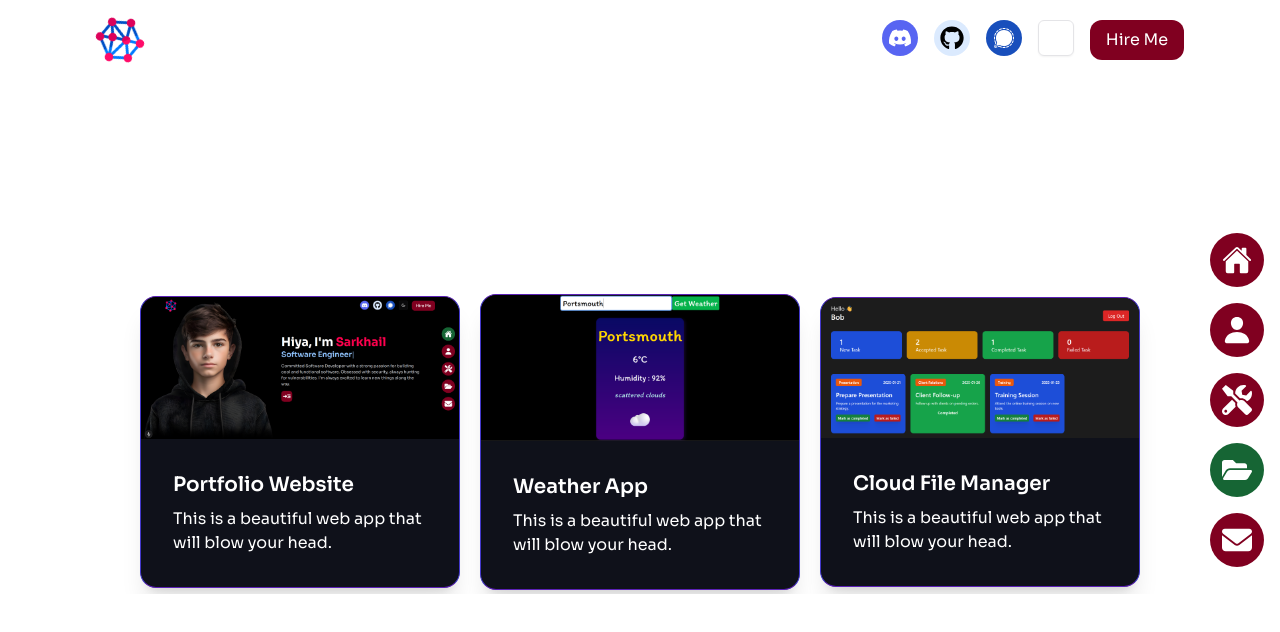
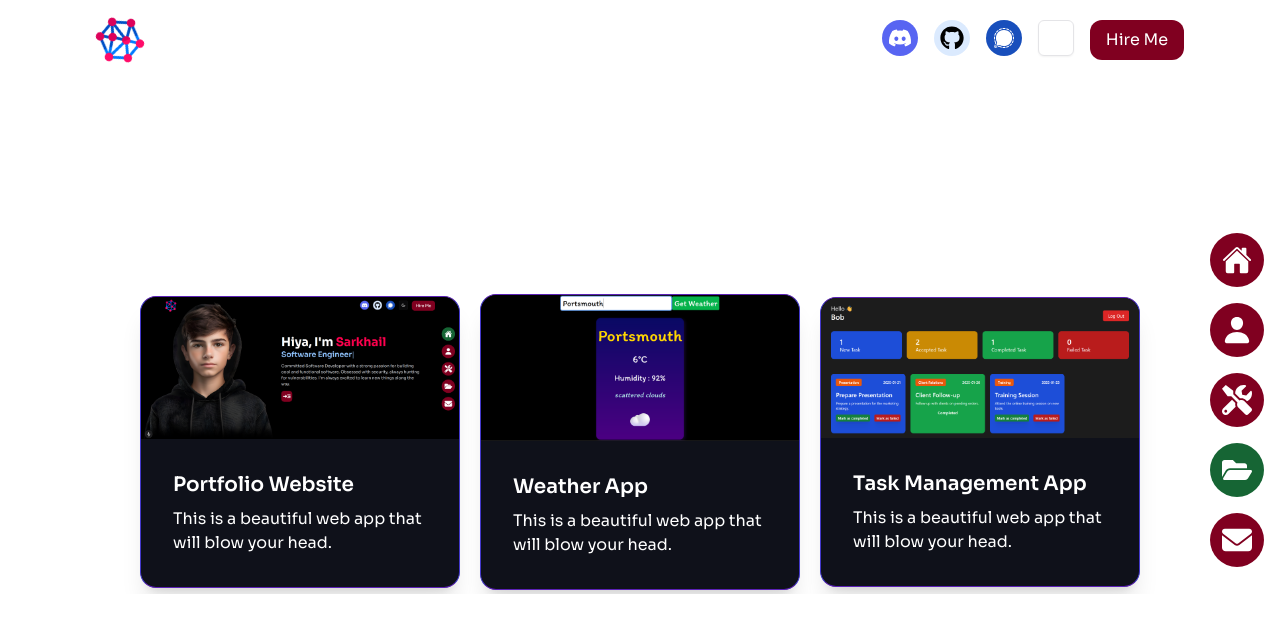
Before and after one commit to sarkhailstorm/personal-portfolio, a Next.js app: page /projects in a window 1280 px wide. Shown: the top 632 px of the page. Built offline with nearby package versions, Linux system fonts and the light colour scheme.

Commit message:
Set the z-index of the nav container to z-50.

```diff
--- a/src/app/projects/page.tsx
+++ b/src/app/projects/page.tsx
@@ -15,7 +15,7 @@ const projects = [
   },
   {
     img: "Task Management App.png",
-    title: "Cloud File Manager",
+    title: "Task Management App",
     desc: "This is a beautiful web app that will blow your head.",
   },
   {
@@ -25,7 +25,7 @@ const projects = [
   },
   {
     img: "Cloud File Manager.png",
-    title: "Task Management App",
+    title: "Cloud File Manager",
     desc: "This is a beautiful web app that will blow your head.",
   },
   {
--- a/src/components/Navbar.tsx
+++ b/src/components/Navbar.tsx
@@ -43,7 +43,7 @@ const Navbar = () => {
 
   return (
     <motion.nav
-      className="fixed right-0 flex flex-col gap-4 justify-center items-end h-screen p-4"
+      className="fixed right-0 flex flex-col gap-4 justify-center items-end h-screen p-4 z-50"
       variants={containerVariants}
       initial="hidden"
       animate="show"
```
